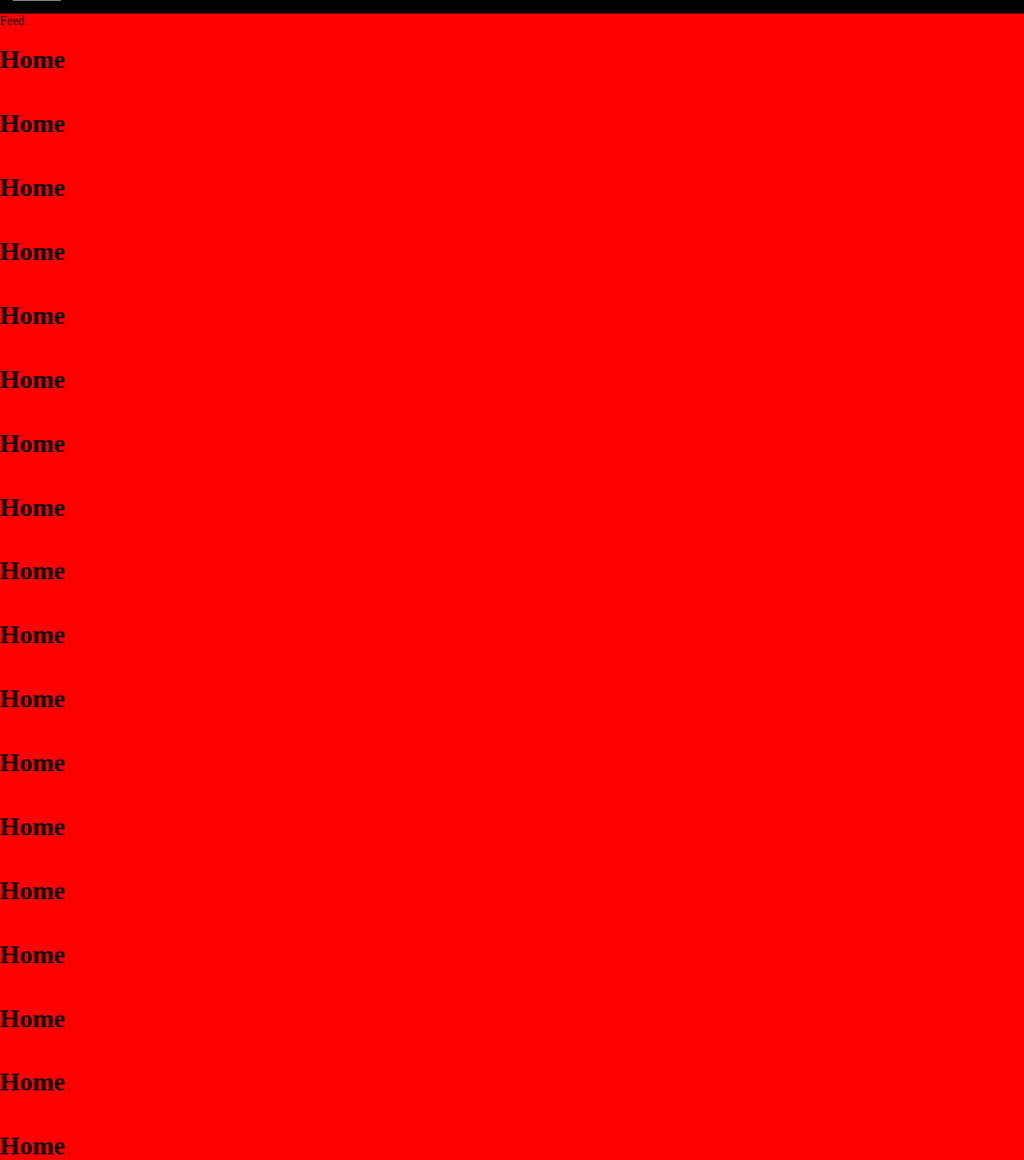
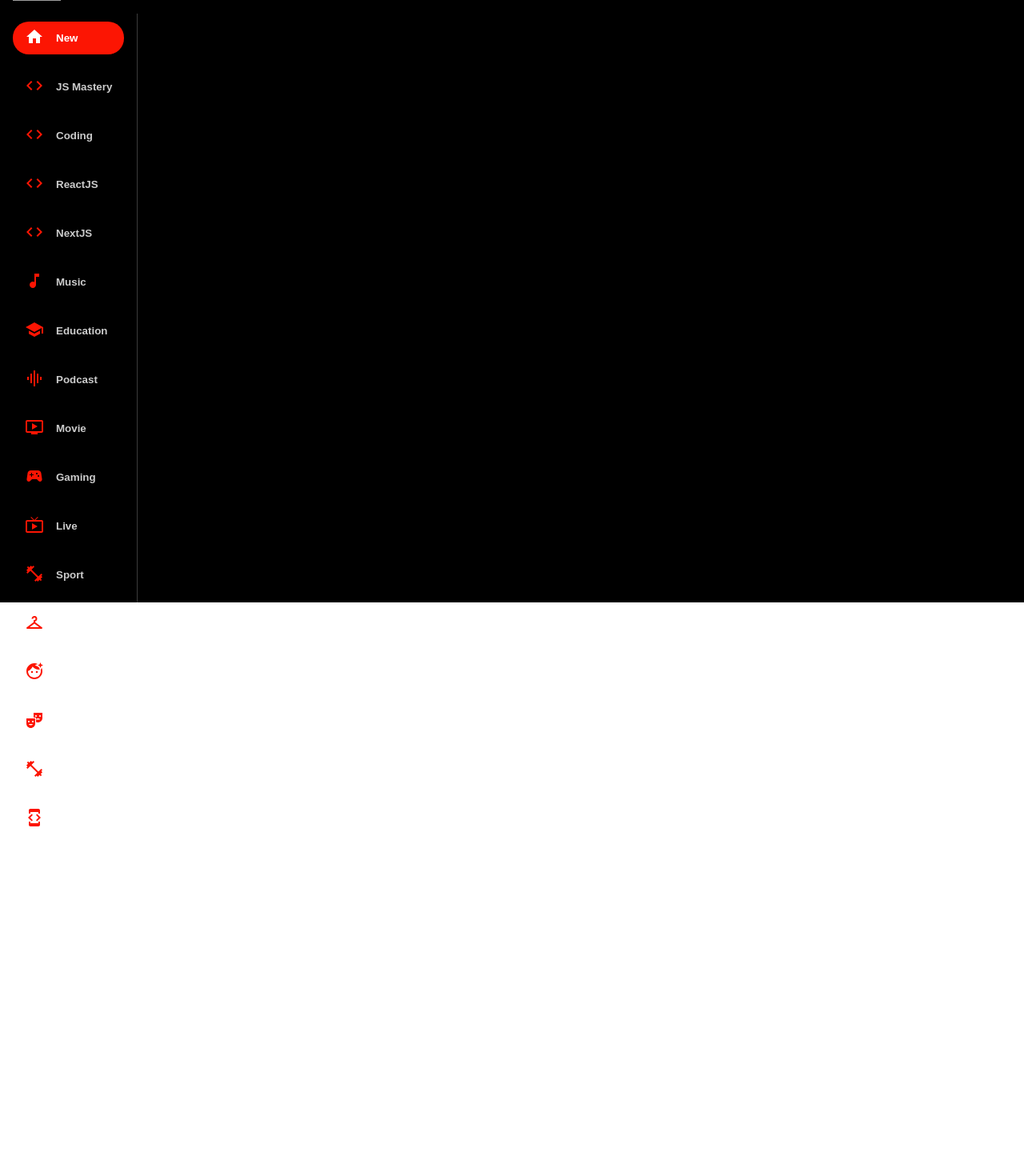
Before and after one commit to Mhassan000/youtube-clone, a React (Create React App) app: page / in a window 1280 px wide. Shown: the part 60-1510 px from the top of the page at 80% size. After the commit the page ends 1104 px from the top, so only its background shows below. Built offline with nearby package versions, Linux system fonts and the light colour scheme; grey boxes are pictures that could not be loaded.

Commit message:
implement changes in feed

```diff
--- a/src/App.js
+++ b/src/App.js
@@ -36,7 +36,7 @@
     }
   ]);
   return (
-    <Box sx={{ bgcolor: "red" }}>
+    <Box sx={{ backgroundColor: 'black' }}>
       <RouterProvider router={router}/>
 
     </Box>
--- a/src/components/Feed.jsx
+++ b/src/components/Feed.jsx
@@ -1,29 +1,15 @@
-import { Stack } from '@mui/material'
+import { useState, useEffect } from 'react'
+import { Stack, Box, Typography } from '@mui/material'
 import React from 'react'
-
-const Feed = () => {
-  return (
-    <Stack>Feed
-      <h1>Home</h1>
-      <h1>Home</h1>
-      <h1>Home</h1>
-      <h1>Home</h1>
-      <h1>Home</h1>
-      <h1>Home</h1>
-      <h1>Home</h1>
-      <h1>Home</h1>
-      <h1>Home</h1>
-      <h1>Home</h1>
-      <h1>Home</h1>
-      <h1>Home</h1>
-      <h1>Home</h1>
-      <h1>Home</h1>
-      <h1>Home</h1>
-      <h1>Home</h1>
-      <h1>Home</h1>
-      <h1>Home</h1>
+import {Sidebar} from './index'
+const Feed = () => (
+    <Stack sx={{ flexDirection: { sx: 'column',
+    md: 'row'}}}>
+      <Box sx={{height: {sx: 'auto' ,md: '92vh'}, borderRight: '1px solid #3d3d3d' , px: {sx: 0 , md: 2}}}>
+        <Sidebar />
+      </Box>
     </Stack>
     )
-  }
+
 
 export default Feed
--- a/src/components/SearchBar.jsx
+++ b/src/components/SearchBar.jsx
@@ -28,4 +28,4 @@
     )
 }
 
-export default SearchBar
+export default SearchBar;
--- a/src/components/index.js
+++ b/src/components/index.js
@@ -3,3 +3,4 @@
 export { default as VideoDetail } from "./VideoDetail";
 export { default as ChannelDetails } from "./ChannelDetails";
 export { default as SearchDetails } from "./SearchDetails";
+export { default as Sidebar} from "./Sidebar";
--- a/src/index.css
+++ b/src/index.css
@@ -30,7 +30,7 @@
   outline:none;
   width:350px;
 }
-/* .category-btn:hover {
+.category-btn:hover {
   background-color: #FC1503 !important;
   color: white !important;
 }
@@ -90,4 +90,4 @@
   .search-bar{
     width:200px;
   }
-} */
+}
```
